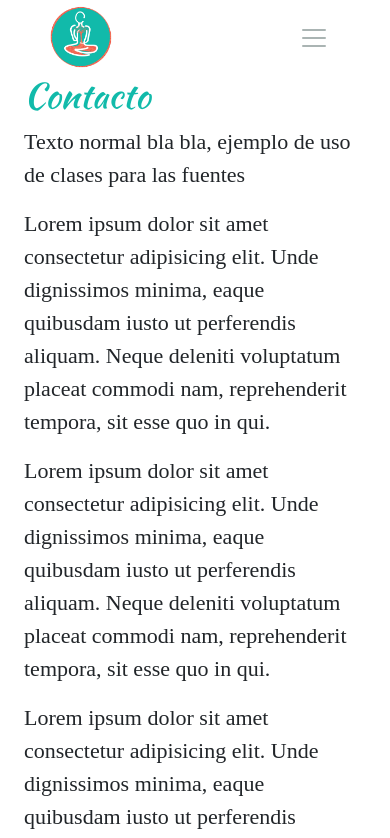
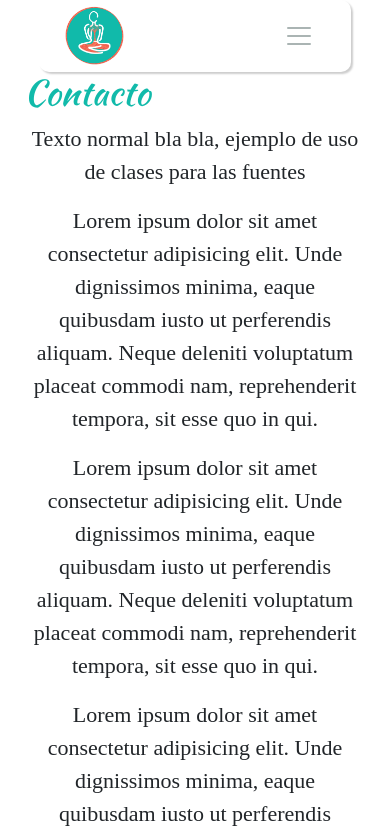
Before and after one commit to aNeptuno/espacio-gissel, a React (Create React App) app: page /Contacto in a window 390 px wide. Shown: the top 838 px of the page. Built offline with nearby package versions, Linux system fonts and the light colour scheme; a web font is replaced by a local one.

Commit message:
Navbar fixed on top. Finished about+it is responsive

```diff
--- a/package.json
+++ b/package.json
@@ -18,6 +18,7 @@
     "react-router": "^6.6.2",
     "react-router-dom": "^6.7.0",
     "react-scripts": "5.0.1",
+    "react-scroll": "^1.8.9",
     "web-vitals": "^2.1.4"
   },
   "scripts": {
--- a/src/Components/General/Navbar.jsx
+++ b/src/Components/General/Navbar.jsx
@@ -21,11 +21,11 @@ function NavbarComponent() {
 
   return (
         <div className='container'>
-          <Navbar expand="lg">
+          <Navbar fixed="top" expand="lg">
             <Container>
               <Navbar.Brand>
                 <Nav.Link as={NavLink} to="/">
-                  <img src={logoImg} alt="Espacio Gissel Logo" width="65px"/>
+                  <img src={logoImg} alt="Espacio Gissel Logo" width="62px"/>
                 </Nav.Link>
               </Navbar.Brand>
               <Navbar.Toggle aria-controls="basic-navbar-nav" />
--- a/src/custom.scss
+++ b/src/custom.scss
@@ -55,15 +55,35 @@ $btn-font-family: 'Nunito Sans', sans-serif;
     border-radius: 10px;
     padding: 0 !important;
     margin: auto;
+    width: 80%;
 }
 
 .navbar-collapse {
     flex-grow: 0 !important;
 }
 
+.show .nav-link{
+    padding-top: 10px !important;
+    padding-bottom: 10px !important;
+
+}
+
+.show .nav-link:first-child{
+    padding-top: 20px !important;
+}
+
+.show .nav-link:last-child{
+    padding-bottom: 20px !important;
+}
+
+
 nav .container {
     padding: 0 25px !important;
 }
+
+nav {
+    box-shadow: 2px 2px 2px 0 rgba(0,0,0,.2);
+  }
 
 .navbar-brand .nav-link {
     padding: 0 !important;
--- a/src/index.css
+++ b/src/index.css
@@ -12,10 +12,11 @@
 body {
   margin: 0;
   padding: 0;
+  padding-top: 72px;
   -webkit-font-smoothing: antialiased;
   -moz-osx-font-smoothing: grayscale;
- /*  background-color: #F5F5F5; */
- background-color: #FFFFFF;
+  /* background-color: #F5F5F5;  */
+  background-color: #FFFFFF;
   overflow-x: hidden;
 }
 
@@ -133,6 +134,14 @@ body {
 /* MEDIA QUERYS */
 
 @media (max-width: 1200px) {
+  /*  HEADER */
+  .carousel-item img {
+    width: 400px;
+  }
+
+  .header .container {
+
+  }
   /* ABOUT MAIN PAGE */
   .about-cont {
     flex-direction: row-reverse !important;
@@ -156,5 +165,23 @@ body {
 }
 
 @media (max-width: 992px) {
- /*  HEADER */
+  /*  HEADER */
+
+  /*  ABOUT MAIN PAGE */
+  .about-cont {
+    flex-direction: column-reverse !important;
+    align-items: center;
+  }
+
+  .about-cont .title , .subtitle, .text {
+    text-align: center;
+  }
+  .p-50 {
+    padding: 0;
+  }
+
+  .aboutBtns-container-1200 {
+    margin-top: 25px;
+    margin-bottom: 25px;
+  }
 }
```
Also changed, not shown: 1 other file (tests, documents, lock files or other folders).
